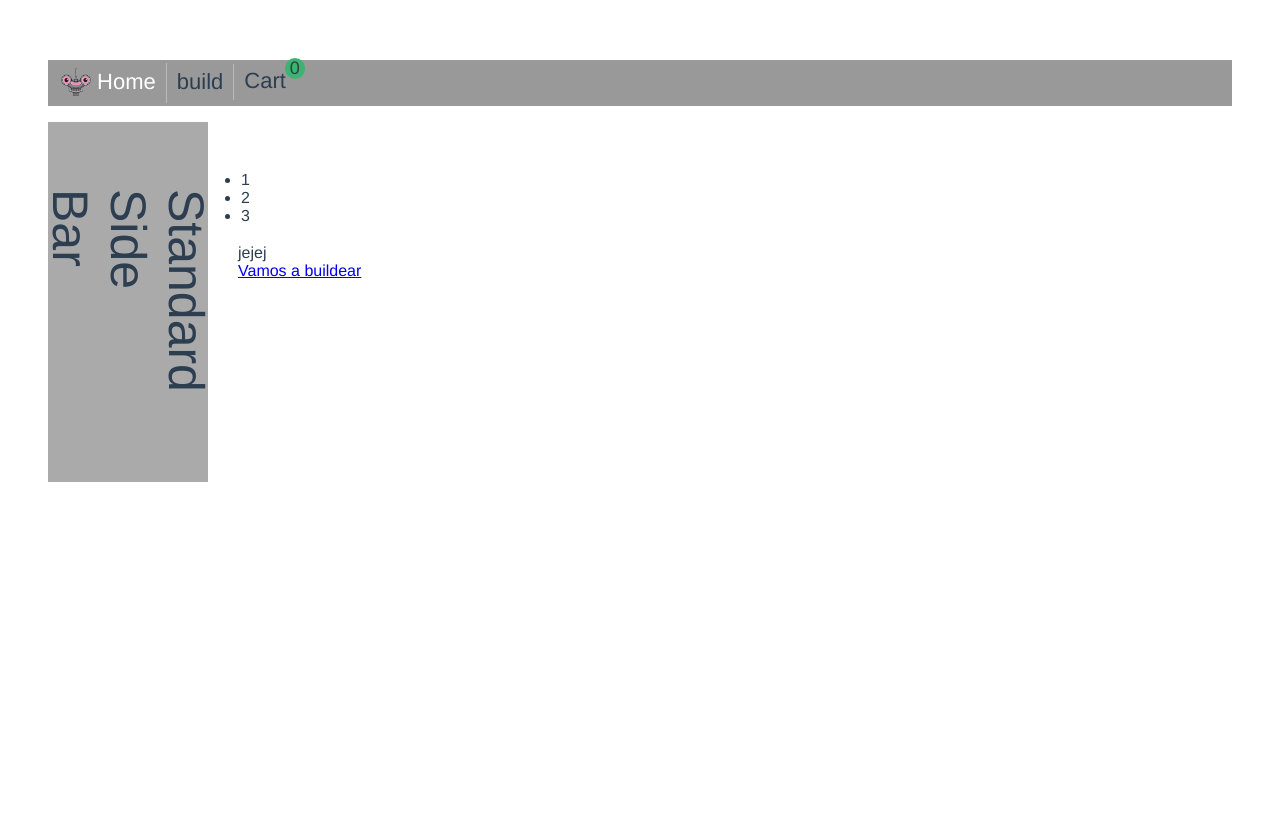
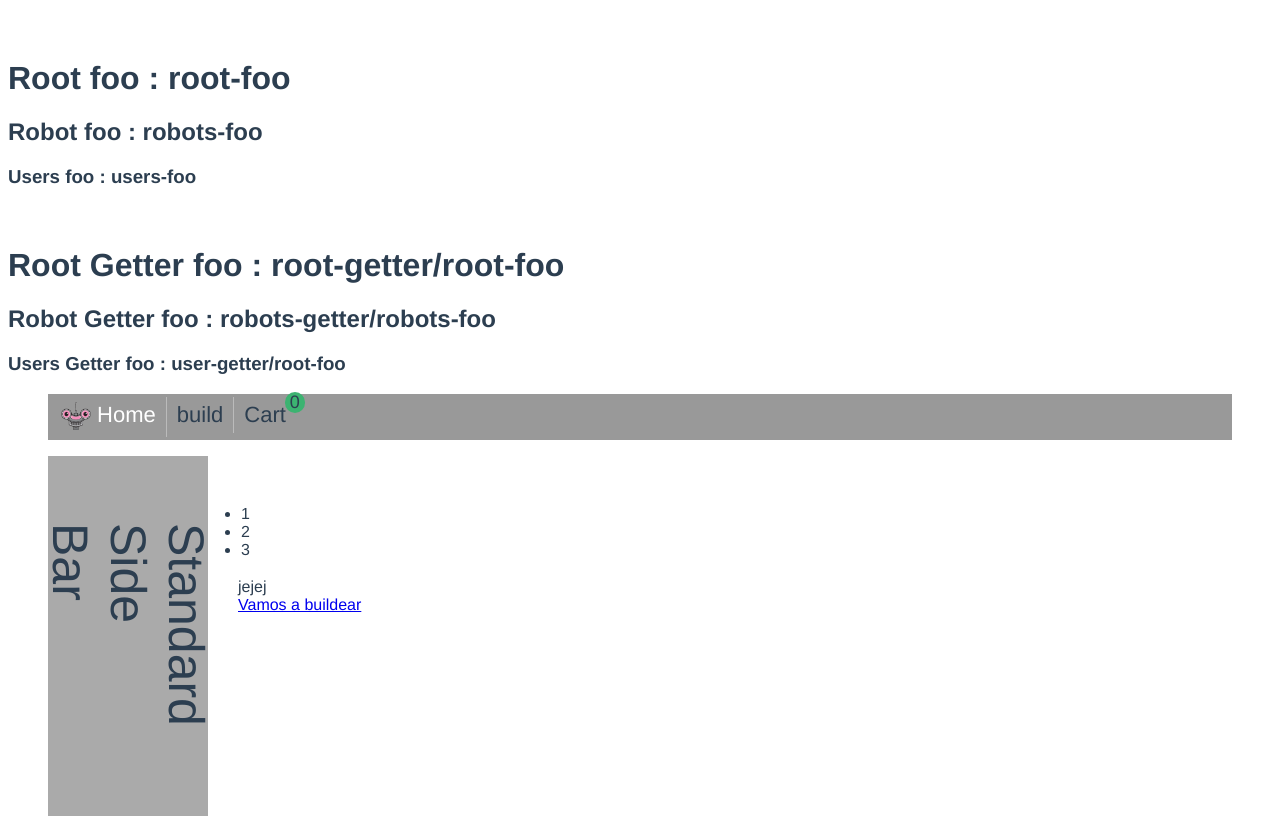
Before and after one commit to RoyRV/VueJS, a Vue app in the folder tuto3/build-a-bot/: page / in a window 1280 px wide. Before the commit the page ends 800 px from the top, so only its background shows below. Built offline with nearby package versions, Linux system fonts and the light colour scheme.

Commit message:
adding namespaced property to the module

```diff
--- a/tuto3/build-a-bot/src/App.vue
+++ b/tuto3/build-a-bot/src/App.vue
@@ -1,5 +1,14 @@
 <template>
   <div id="app">
+    <div>
+      <h1>Root foo : {{rootFoo}}</h1>
+      <h2>Robot foo : {{robotsFoo}}</h2>
+      <h3>Users foo : {{usersFoo}}</h3>
+      <br/>
+      <h1>Root Getter foo : {{rootGetterFoo}}</h1>
+      <h2>Robot Getter foo : {{robotsGetterFoo}}</h2>
+      <h3>Users Getter foo : {{usersGetterFoo}}</h3>
+    </div>
     <header>
       <nav>
         <ul>
@@ -40,6 +49,24 @@ export default {
   computed: {
     cart() {
       return this.$store.state.robots.cart;
+    },
+    rootFoo(){
+      return this.$store.state.foo;
+    },
+    robotsFoo(){
+      return this.$store.state.robots.foo;
+    },
+    usersFoo(){
+      return this.$store.state.users.foo;
+    },
+    rootGetterFoo(){
+      return this.$store.getters.foo;
+    },
+    robotsGetterFoo(){
+      return this.$store.getters['robots/foo'];
+    },
+    usersGetterFoo(){
+      return this.$store.getters['users/foo'];
     }
   }
 };
--- a/tuto3/build-a-bot/src/store/index.js
+++ b/tuto3/build-a-bot/src/store/index.js
@@ -7,8 +7,16 @@ import usersModule from './modules/users';
 Vue.use(Vuex);
 
 export default new Vuex.Store({
+  state : {
+    foo : 'root-foo',
+  },
   modules: {
     robots: robotsModule,
     users : usersModule
+  },
+  getters : {
+    foo(state){
+      return `root-getter/${state.foo}`;
+    }
   }
 });
--- a/tuto3/build-a-bot/src/store/modules/robots.js
+++ b/tuto3/build-a-bot/src/store/modules/robots.js
@@ -8,6 +8,7 @@ export default {
     state: {
         cart: [],
         parts: null,
+        foo : 'robots-foo',
     },
     mutations: {
         addRobotToCart(state, robot) {
@@ -36,6 +37,9 @@ export default {
     getters: {
         cartSaleItems(state) {
             return state.cart.filter(item => item.head.onSale);
-        }
+        },
+        foo(state){
+            return `robots-getter/${state.foo}`;
+          }
     }
 }
--- a/tuto3/build-a-bot/src/store/modules/users.js
+++ b/tuto3/build-a-bot/src/store/modules/users.js
@@ -1,8 +1,10 @@
 import axios from 'axios';
 
 export default {
+  namespaced: true,
   state: {
     user: null,
+    foo: 'users-foo',
   },
   mutations: {
     updateCurrentUser(state, user) {
@@ -10,6 +12,9 @@ export default {
     },
   },
   getters: {
+    foo(state, getters, rootState) {
+      return `user-getter/${rootState.foo}`;
+    }
   },
   actions: {
     signIn({ commit }) {
```
